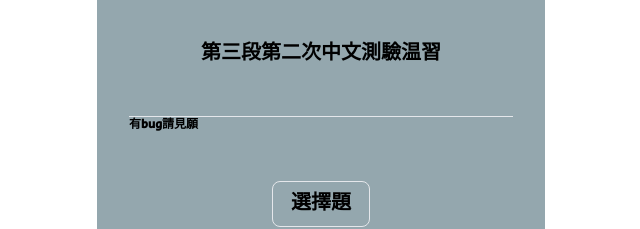
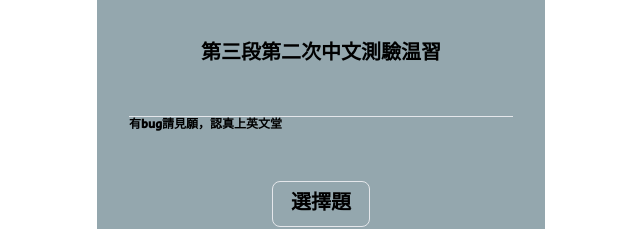
Before and after one commit to ardee222/chinese-review, a Svelte app: page / in a window 1280 px wide. Shown: the top 229 px of the page, without its empty margins (319-959 px from the left). Built offline with nearby package versions, Linux system fonts and the light colour scheme.

Commit message:
Update App.svelte

```diff
--- a/src/App.svelte
+++ b/src/App.svelte
@@ -81,7 +81,7 @@
   {#if !testing && !choose}
   <div class="my-10 text-xl">第三段第二次中文測驗温習</div>
   <div class="text-xs border border-b-0 border-x-0 max-w-sm w-screen my-2">
-    有bug請見願
+    有bug請見願，認真上英文堂
   </div>
   <div class="flex flex-col justify-center space-y-8 mt-10">
     <div class="border rounded-lg text-center p-2  text-xl hover:bg-green-300 "
```
